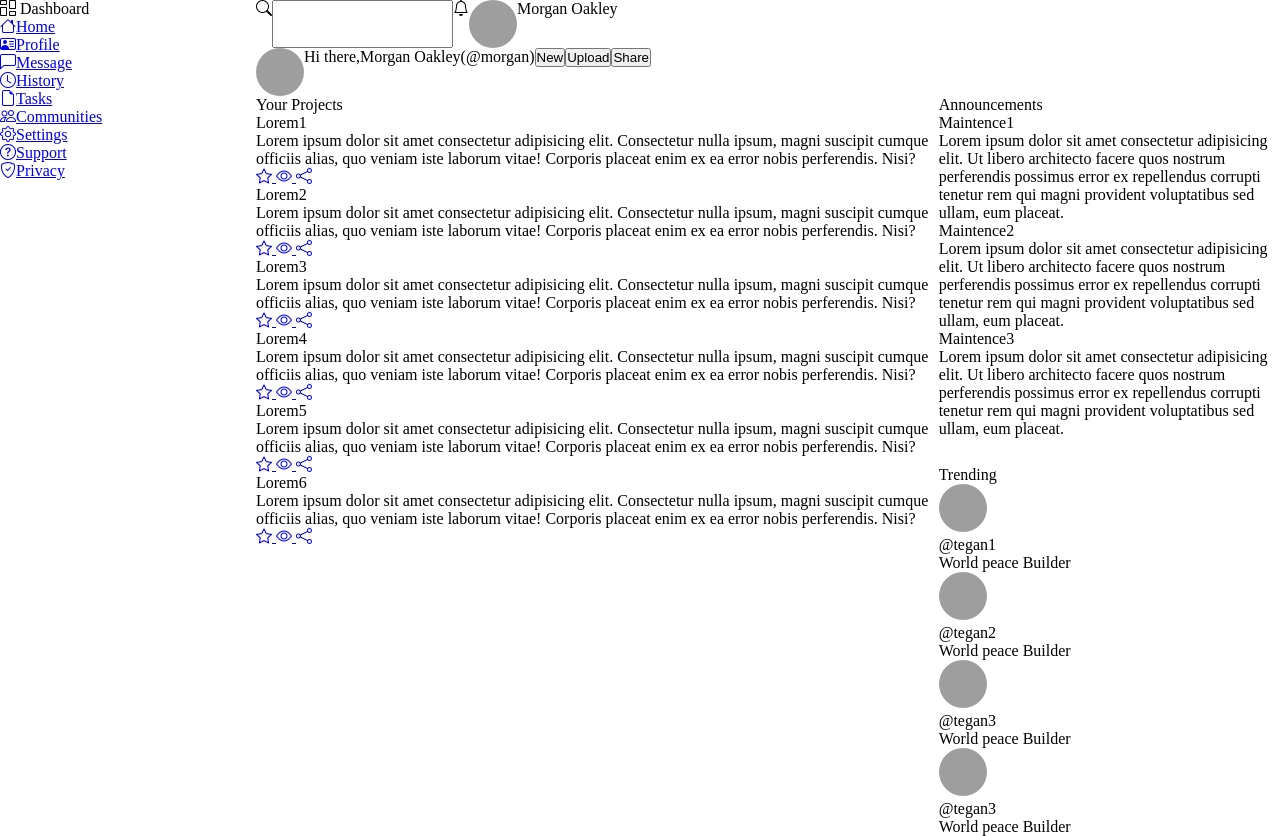
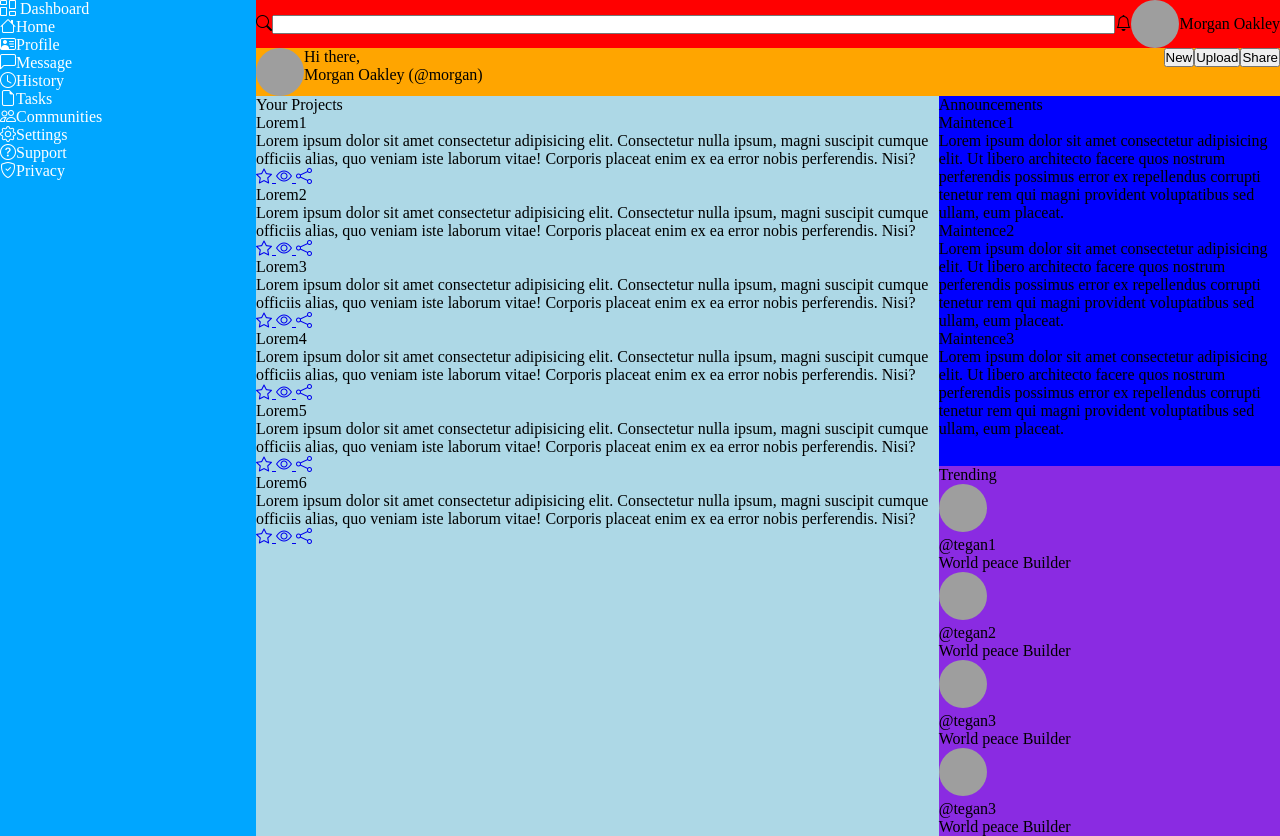
Before and after one commit to kennotfindsymbol/admin-dashboard, a plain HTML site: page index.html in a window 1280 px wide. Drawn offline with nearby package versions, Linux system fonts and the light colour scheme; grey boxes are pictures that could not be loaded.

Commit message:
Add flexbox and grid layout

```diff
--- a/index.html
+++ b/index.html
@@ -43,9 +43,12 @@
         <div class="nav">
             <div class="info">
                 <img src="https://media.gettyimages.com/id/108202050/photo/portrait-of-dog.jpg?s=612x612&w=gi&k=20&c=unDOp8rdyFfxm0rgK7YObCA7-F1uYWvXWUXEoCrV-go=" alt="" class="icon">
-                <div class="greeting">Hi there,</div>
-                <span class="name">Morgan Oakley</span>
-                <span>(</span><span class="username">@morgan</span><span>)</span>
+                <div class="greeting">
+                    <div>Hi there,</div>
+                    <span class="name">Morgan Oakley</span>
+                    <span>(</span><span class="username">@morgan</span><span>)</span>
+                </div>
+
 
             </div>
             <ul>
--- a/style.css
+++ b/style.css
@@ -12,27 +12,49 @@ img.icon {
 .container {
     display: grid;
     grid-template-columns: 1fr 4fr;
-    grid-template-rows: 1fr 1fr auto;
-    height: 100%;
+    grid-template-rows: 1fr 1fr 4fr;
+    height: 100vh;
 }
 
 .header {
+    background-color: red;
     grid-row: 1/2;
     grid-column: 2/5;
     display: flex;
+    align-items: center;
+}
+
+.header input {
+    flex: 1;
 }
 
 .sidebar {
+    background-color: rgb(0, 166, 255);
     grid-row: 1/-1;
     grid-column: 1/2;
 }
 
+.sidebar ul {
+    list-style: none;
+}
+
+.sidebar .dashboard {
+    color: white;
+}
+
+.sidebar ul li a{
+    color: white;
+    text-decoration: none;
+}
+
 .nav {
+    background-color: orange;
     grid-column: 2/3;
     display: flex;
 }
 
 .nav .info {
+    flex: 1;
     display: flex;
 }
 
@@ -46,8 +68,18 @@ img.icon {
     display: grid;
     grid-template-columns: 2fr 1fr;
     grid-template-rows: 1fr 1fr;
+
 }
 
 .projects {
+    background-color: lightblue;
     grid-row: 1/-1;
 }
+
+.announcements {
+    background-color: blue;
+}
+
+.trendings {
+    background-color: blueviolet;
+}
```
